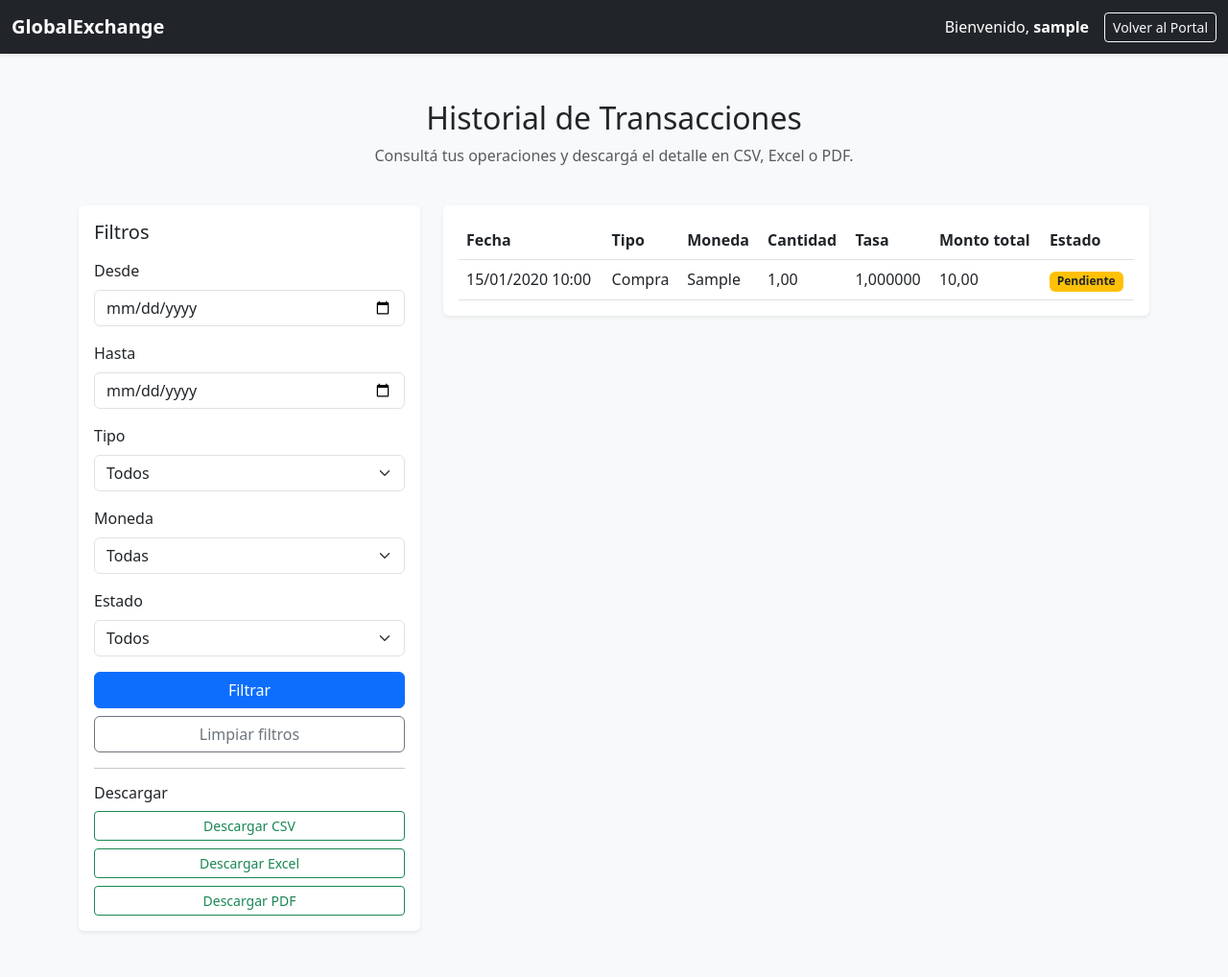
After one commit to Evatol/GlobalExchange, a Django app: page /api/transacciones/gestion/historial/ in a window 1280 px wide. The commit adds this page. Shown: the whole page at 96% size. Run offline with Django 5.2, Linux system fonts and the light colour scheme; a user stored in the database is signed in; tables that the repository leaves empty hold one stand-in row (values such as "Sample post").

Commit message:
feat(transacciones): historial de transacciones filtrable y exportable a CSV/Excel/PDF (E4-104, E4-36)

```diff
--- /dev/null
+++ b/apps/transacciones/templates/transacciones/historial_transacciones.html
@@ -0,0 +1,150 @@
+<!DOCTYPE html>
+<html lang="es">
+<head>
+    <meta charset="UTF-8">
+    <meta name="viewport" content="width=device-width, initial-scale=1.0">
+    <title>GlobalExchange - Historial de Transacciones</title>
+    <link href="https://cdn.jsdelivr.net/npm/bootstrap@5.3.0/dist/css/bootstrap.min.css" rel="stylesheet">
+</head>
+<body class="bg-light">
+
+    <nav class="navbar navbar-expand-lg navbar-dark bg-dark shadow-sm">
+        <div class="container-fluid">
+            <a class="navbar-brand fw-bold" href="{% url 'menu_principal' %}">GlobalExchange</a>
+            <div class="d-flex align-items-center text-white">
+                <span class="me-3">Bienvenido, <strong>{{ usuario.username }}</strong></span>
+                <a href="{% url 'menu_principal' %}" class="btn btn-outline-light btn-sm">Volver al Portal</a>
+            </div>
+        </div>
+    </nav>
+
+    <div class="container my-5">
+        <div class="row">
+            <div class="col-md-12 text-center mb-4">
+                <h2>Historial de Transacciones</h2>
+                <p class="text-muted">Consultá tus operaciones y descargá el detalle en CSV, Excel o PDF.</p>
+            </div>
+        </div>
+
+        <div class="row g-4">
+            <!-- Filtros -->
+            <div class="col-md-4">
+                <div class="card shadow-sm border-0">
+                    <div class="card-body">
+                        <h5 class="card-title mb-3">Filtros</h5>
+                        <form method="get">
+                            <div class="mb-3">
+                                <label class="form-label">Desde</label>
+                                <input type="date" name="fecha_desde" class="form-control" value="{{ filtros.fecha_desde }}">
+                            </div>
+                            <div class="mb-3">
+                                <label class="form-label">Hasta</label>
+                                <input type="date" name="fecha_hasta" class="form-control" value="{{ filtros.fecha_hasta }}">
+                            </div>
+                            <div class="mb-3">
+                                <label class="form-label">Tipo</label>
+                                <select name="tipo" class="form-select">
+                                    <option value="">Todos</option>
+                                    {% for valor, etiqueta in tipos %}
+                                    <option value="{{ valor }}" {% if filtros.tipo == valor %}selected{% endif %}>{{ etiqueta }}</option>
+                                    {% endfor %}
+                                </select>
+                            </div>
+                            <div class="mb-3">
+                                <label class="form-label">Moneda</label>
+                                <select name="moneda" class="form-select">
+                                    <option value="">Todas</option>
+                                    {% for m in monedas %}
+                                    <option value="{{ m.id }}" {% if filtros.moneda == m.id|stringformat:"s" %}selected{% endif %}>{{ m.codigo }}</option>
+                                    {% endfor %}
+                                </select>
+                            </div>
+                            <div class="mb-3">
+                                <label class="form-label">Estado</label>
+                                <select name="estado" class="form-select">
+                                    <option value="">Todos</option>
+                                    {% for valor, etiqueta in estados %}
+                                    <option value="{{ valor }}" {% if filtros.estado == valor %}selected{% endif %}>{{ etiqueta }}</option>
+                                    {% endfor %}
+                                </select>
+                            </div>
+                            <button type="submit" class="btn btn-primary w-100 mb-2">Filtrar</button>
+                            <a href="{% url 'historial_transacciones' %}" class="btn btn-outline-secondary w-100">Limpiar filtros</a>
+                        </form>
+
+                        <hr>
+
+                        <h6 class="mb-2">Descargar</h6>
+                        <div class="d-grid gap-2">
+                            <a class="btn btn-outline-success btn-sm" target="_blank"
+                               href="/api/transacciones/transacciones/exportar/?formato=csv{% if query_filtros %}&{{ query_filtros }}{% endif %}">
+                                Descargar CSV
+                            </a>
+                            <a class="btn btn-outline-success btn-sm" target="_blank"
+                               href="/api/transacciones/transacciones/exportar/?formato=excel{% if query_filtros %}&{{ query_filtros }}{% endif %}">
+                                Descargar Excel
+                            </a>
+                            <a class="btn btn-outline-success btn-sm" target="_blank"
+                               href="/api/transacciones/transacciones/exportar/?formato=pdf{% if query_filtros %}&{{ query_filtros }}{% endif %}">
+                                Descargar PDF
+                            </a>
+                        </div>
+                    </div>
+                </div>
+            </div>
+
+            <!-- Listado -->
+            <div class="col-md-8">
+                <div class="card shadow-sm border-0">
+                    <div class="card-body">
+                        <div class="table-responsive">
+                            <table class="table align-middle mb-0">
+                                <thead>
+                                    <tr class="text-muted">
+                                        <th>Fecha</th>
+                                        <th>Tipo</th>
+                                        <th>Moneda</th>
+                                        <th>Cantidad</th>
+                                        <th>Tasa</th>
+                                        <th>Monto total</th>
+                                        <th>Estado</th>
+                                    </tr>
+                                </thead>
+                                <tbody>
+                                    {% for t in transacciones %}
+                                    <tr>
+                                        <td>{{ t.fecha_hora|date:"d/m/Y H:i" }}</td>
+                                        <td>{{ t.get_tipo_display }}</td>
+                                        <td>{{ t.moneda.codigo }}</td>
+                                        <td>{{ t.cantidad }}</td>
+                                        <td>{{ t.tasa_cambio }}</td>
+                                        <td>{{ t.monto_total }}</td>
+                                        <td>
+                                            {% if t.estado == 'EXITOSA' %}
+                                                <span class="badge bg-success">{{ t.get_estado_display }}</span>
+                                            {% elif t.estado == 'PENDIENTE' %}
+                                                <span class="badge bg-warning text-dark">{{ t.get_estado_display }}</span>
+                                            {% elif t.estado == 'CANCELADA' %}
+                                                <span class="badge bg-secondary">{{ t.get_estado_display }}</span>
+                                            {% else %}
+                                                <span class="badge bg-danger">{{ t.get_estado_display }}</span>
+                                            {% endif %}
+                                        </td>
+                                    </tr>
+                                    {% empty %}
+                                    <tr>
+                                        <td colspan="7" class="text-center text-muted">No hay transacciones para los filtros aplicados.</td>
+                                    </tr>
+                                    {% endfor %}
+                                </tbody>
+                            </table>
+                        </div>
+                    </div>
+                </div>
+            </div>
+        </div>
+    </div>
+
+    <script src="https://cdn.jsdelivr.net/npm/bootstrap@5.3.0/dist/js/bootstrap.bundle.min.js"></script>
+</body>
+</html>
--- a/apps/transacciones/urls.py
+++ b/apps/transacciones/urls.py
@@ -6,8 +6,10 @@ from .views import (
     MedioPagoClienteViewSet,
     MetodoPagoViewSet,
     OperarDivisaAPIView,
+    TransaccionViewSet,
     gestion_medios_pago_view,
     gestion_metodos_pago_view,
+    historial_transacciones_view,
     medio_pago_editar_view,
     medio_pago_toggle_view,
     metodo_pago_editar_view,
@@ -20,6 +22,7 @@ router.register('metodos-pago', MetodoPagoViewSet, basename='metodopago')
 router.register(
     'medios-pago-cliente', MedioPagoClienteViewSet, basename='mediopagocliente'
 )
+router.register('transacciones', TransaccionViewSet, basename='transaccion')
 
 urlpatterns = [
     # Pantallas propias de gestión (HTML), en vez de la API navegable de DRF.
@@ -33,4 +36,6 @@ urlpatterns = [
     path('gestion/operar/', operar_divisa_view, name='operar_divisa'),
     path('operar/', OperarDivisaAPIView.as_view(), name='operar_divisa_api'),
     path('calcular/', CalcularTransaccionAPIView.as_view(), name='calcular_transaccion_api'),
+    # Historial de transacciones, solo consulta (E4-104/E4-36).
+    path('gestion/historial/', historial_transacciones_view, name='historial_transacciones'),
 ] + router.urls
--- a/apps/transacciones/views.py
+++ b/apps/transacciones/views.py
@@ -1,6 +1,10 @@
+import csv
+import io
 from decimal import Decimal
+
 from django.contrib.auth.decorators import login_required
 from django.core.exceptions import PermissionDenied as DjangoPermissionDenied
+from django.http import HttpResponse
 from django.shortcuts import redirect, render
 from rest_framework import status, viewsets
 from rest_framework.decorators import action
@@ -19,10 +23,11 @@ from apps.usuarios.permissions import (
 )
 
 from .models import MedioPagoCliente, MetodoPago, Transaccion
-from .serializers import MedioPagoClienteSerializer, MetodoPagoSerializer
+from .serializers import MedioPagoClienteSerializer, MetodoPagoSerializer, TransaccionSerializer
 
 
 class _BorradoLogicoMixin:
+
     """DELETE desactiva el registro en vez de eliminarlo; ``POST .../activar/`` lo reactiva."""
 
     def destroy(self, request, *args, **kwargs):
@@ -443,3 +448,180 @@ def operar_divisa_view(request):
         'exito': exito,
     }
     return render(request, 'transacciones/operar_divisa.html', context)
+
+
+class TransaccionViewSet(viewsets.ReadOnlyModelViewSet):
+    """Historial de transacciones, de solo consulta (RF111 / E4-104 y E4-36).
+        ``administrador``/``analista`` ven el historial de cualquier cliente.
+        El resto (``usuario_final``) solo ve las del cliente activo de su
+        propia sesión, igual criterio que ``MedioPagoClienteViewSet``.
+        Filtros disponibles en el listado y en la exportación:
+        ``?fecha_desde=``, ``?fecha_hasta=`` (YYYY-MM-DD), ``?tipo=``
+        (COMPRA/VENTA), ``?moneda=`` (id), ``?estado=``.
+
+        Exportación: ``GET .../exportar/?formato=csv|excel|pdf``, respetando
+        siempre los mismos filtros aplicados en el listado (E4-36).
+        """
+    queryset = Transaccion.objects.select_related('cliente', 'moneda', 'metodo_pago').all()
+    serializer_class = TransaccionSerializer
+    permission_classes = [IsAuthenticated]
+
+    def _puede_ver_todos(self):
+        return tiene_rol(self.request.user, (ADMINISTRADOR, ANALISTA))
+
+    def _queryset_filtrado(self):
+        """Aplica el alcance por cliente activo y los filtros de la query string.
+
+               Centralizado acá para que el listado (``get_queryset``) y la
+               exportación (``exportar``) usen siempre exactamente los mismos
+               criterios, tal como pide el RF36 (el archivo debe coincidir con
+               los filtros aplicados en pantalla).
+               """
+        queryset = self.queryset.order_by('-fecha_hora')
+        if not self._puede_ver_todos():
+            cliente_activo = sesion.get_cliente_activo(self.request)
+            queryset = (
+                queryset.filter(cliente=cliente_activo)
+                if cliente_activo is not None
+                else queryset.none()
+            )
+        params = self.request.query_params
+        if params.get('fecha_desde'):
+            queryset = queryset.filter(fecha_hora__date__gte=params['fecha_desde'])
+        if params.get('fecha_hasta'):
+            queryset = queryset.filter(fecha_hora__date__lte=params['fecha_hasta'])
+        if params.get('tipo'):
+            queryset = queryset.filter(tipo=params['tipo'])
+        if params.get('moneda'):
+            queryset = queryset.filter(moneda_id=params['moneda'])
+        if params.get('estado'):
+            queryset = queryset.filter(estado=params['estado'])
+        return queryset
+
+    def get_queryset(self):
+        return self._queryset_filtrado()
+
+    @action(detail=False, methods=['get'])
+    def exportar(self, request):
+        formato = request.query_params.get('formato', 'csv').lower()
+        transacciones = self._queryset_filtrado()
+
+        columnas = ['ID', 'Fecha', 'Tipo', 'Cliente', 'Moneda', 'Cantidad', 'Tasa', 'Monto total', 'Estado']
+        filas = [
+            [
+                t.id, t.fecha_hora.strftime('%Y-%m-%d %H:%M'), t.get_tipo_display(),
+                t.cliente.nombre, t.moneda.codigo, t.cantidad, t.tasa_cambio,
+                t.monto_total, t.get_estado_display(),
+            ]
+            for t in transacciones
+        ]
+
+        if formato == 'csv':
+            response = HttpResponse(content_type='text/csv')
+            response['Content-Disposition'] = 'attachment; filename="historial_transacciones.csv"'
+            writer = csv.writer(response)
+            writer.writerow(columnas)
+            writer.writerows(filas)
+            return response
+
+        if formato == 'excel':
+            from openpyxl import Workbook
+            wb = Workbook()
+            ws = wb.active
+            ws.title = 'Historial'
+            ws.append(columnas)
+            for fila in filas:
+                ws.append(fila)
+            buffer = io.BytesIO()
+            wb.save(buffer)
+            buffer.seek(0)
+            response = HttpResponse(
+                buffer.getvalue(),
+                content_type='application/vnd.openxmlformats-officedocument.spreadsheetml.sheet',
+            )
+            response['Content-Disposition'] = 'attachment; filename="historial_transacciones.xlsx"'
+            return response
+
+        if formato == 'pdf':
+            from reportlab.lib import colors
+            from reportlab.lib.pagesizes import A4, landscape
+            from reportlab.platypus import SimpleDocTemplate, Table, TableStyle
+            buffer = io.BytesIO()
+            doc = SimpleDocTemplate(buffer, pagesize=landscape(A4))
+            tabla = Table([columnas] + [[str(c) for c in fila] for fila in filas])
+            tabla.setStyle(TableStyle([
+                ('BACKGROUND', (0, 0), (-1, 0), colors.HexColor('#2E6E9E')),
+                ('TEXTCOLOR', (0, 0), (-1, 0), colors.white),
+                ('GRID', (0, 0), (-1, -1), 0.5, colors.grey),
+                ('FONTSIZE', (0, 0), (-1, -1), 8),
+            ]))
+            doc.build([tabla])
+            buffer.seek(0)
+            response = HttpResponse(buffer.getvalue(), content_type='application/pdf')
+            response['Content-Disposition'] = 'attachment; filename="historial_transacciones.pdf"'
+            return response
+
+        return Response({'detail': 'Formato no soportado. Usá csv, excel o pdf.'}, status=status.HTTP_400_BAD_REQUEST)
+
+
+@login_required
+def historial_transacciones_view(request):
+    """Pantalla propia de "Historial de Transacciones" (RF111 / E4-104),
+    en vez de la API navegable de DRF. Mismo criterio de alcance que
+    ``TransaccionViewSet``: administrador/analista ven el historial de
+    cualquier cliente; el resto (``usuario_final``) solo ve las del
+    cliente activo de su propia sesión.
+
+    Los botones de descarga (E4-36) apuntan directo al endpoint
+    ``exportar`` de la API, reenviando los mismos filtros aplicados acá
+    como query params, para garantizar que el archivo coincida siempre
+    con lo que se ve en pantalla.
+    """
+    ve_todos = tiene_rol(request.user, (ADMINISTRADOR, ANALISTA))
+    cliente_activo = sesion.get_cliente_activo(request)
+
+    transacciones = Transaccion.objects.select_related(
+        'cliente', 'moneda', 'metodo_pago'
+    ).order_by('-fecha_hora')
+    if not ve_todos:
+        transacciones = (
+            transacciones.filter(cliente=cliente_activo)
+            if cliente_activo
+            else transacciones.none()
+        )
+
+    fecha_desde = request.GET.get('fecha_desde', '')
+    fecha_hasta = request.GET.get('fecha_hasta', '')
+    tipo = request.GET.get('tipo', '')
+    moneda_id = request.GET.get('moneda', '')
+    estado = request.GET.get('estado', '')
+
+    if fecha_desde:
+        transacciones = transacciones.filter(fecha_hora__date__gte=fecha_desde)
+    if fecha_hasta:
+        transacciones = transacciones.filter(fecha_hora__date__lte=fecha_hasta)
+    if tipo:
+        transacciones = transacciones.filter(tipo=tipo)
+    if moneda_id:
+        transacciones = transacciones.filter(moneda_id=moneda_id)
+    if estado:
+        transacciones = transacciones.filter(estado=estado)
+
+    query_filtros = request.GET.urlencode()
+
+    context = {
+        'usuario': request.user,
+        'transacciones': transacciones,
+        'monedas': Moneda.objects.filter(estado=True).order_by('codigo'),
+        'tipos': Transaccion.TIPOS,
+        'estados': Transaccion.ESTADOS,
+        'filtros': {
+            'fecha_desde': fecha_desde,
+            'fecha_hasta': fecha_hasta,
+            'tipo': tipo,
+            'moneda': moneda_id,
+            'estado': estado,
+        },
+        'query_filtros': query_filtros,
+    }
+    return render(request, 'transacciones/historial_transacciones.html', context)
--- a/requirements.txt
+++ b/requirements.txt
@@ -28,3 +28,5 @@ requests-toolbelt==1.0.0
 sqlparse==0.6.0
 typing_extensions==4.16.0
 urllib3==2.7.0
+openpyxl==3.1.5
+reportlab==5.0.1
```
Also changed, not shown: apps/transacciones/serializers.py (+20 -1 lines), apps/usuarios/templates/usuarios/menu_principal.html (+12 -0 lines), apps/transacciones/models.py (line endings or trailing spaces).
